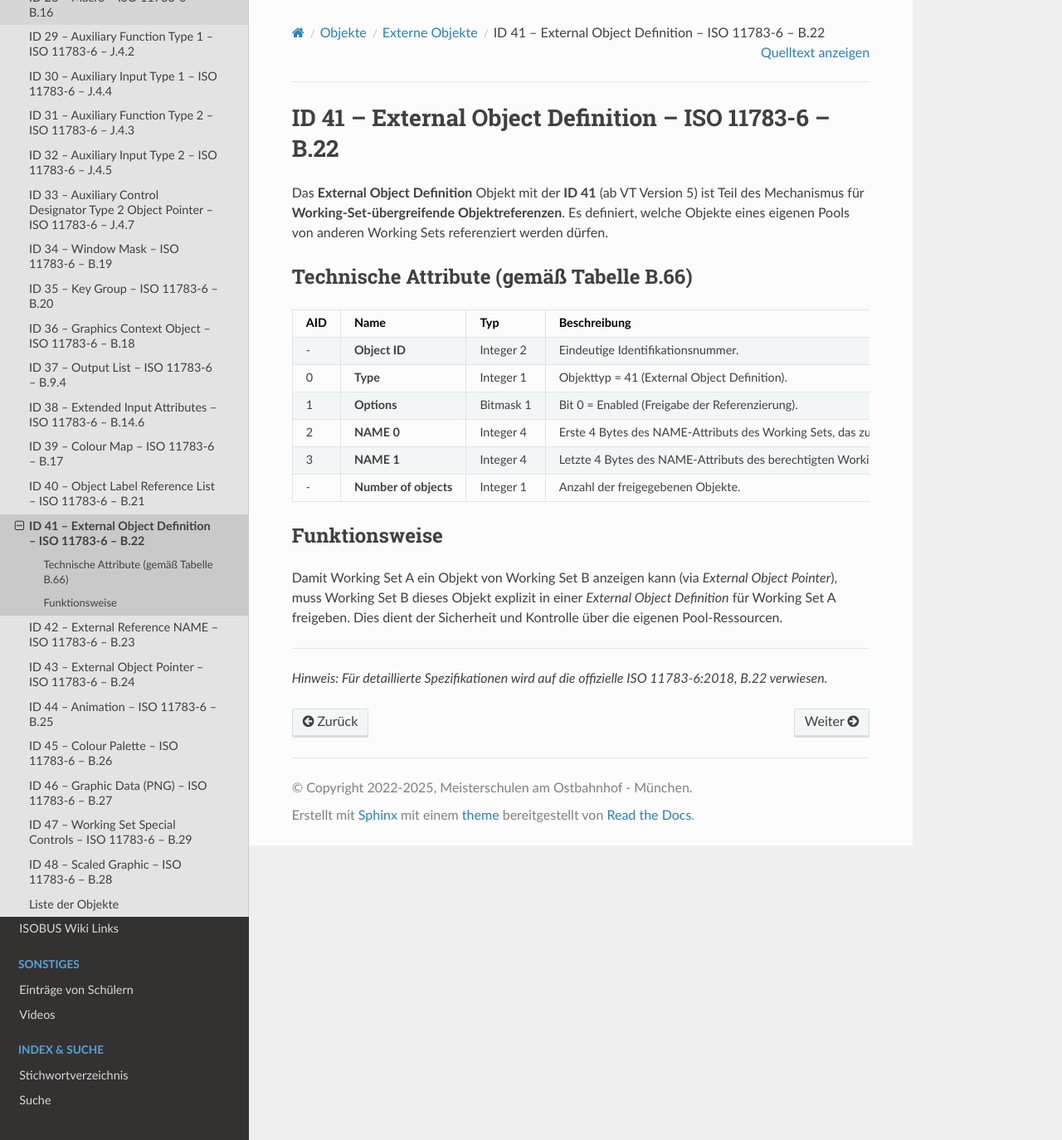
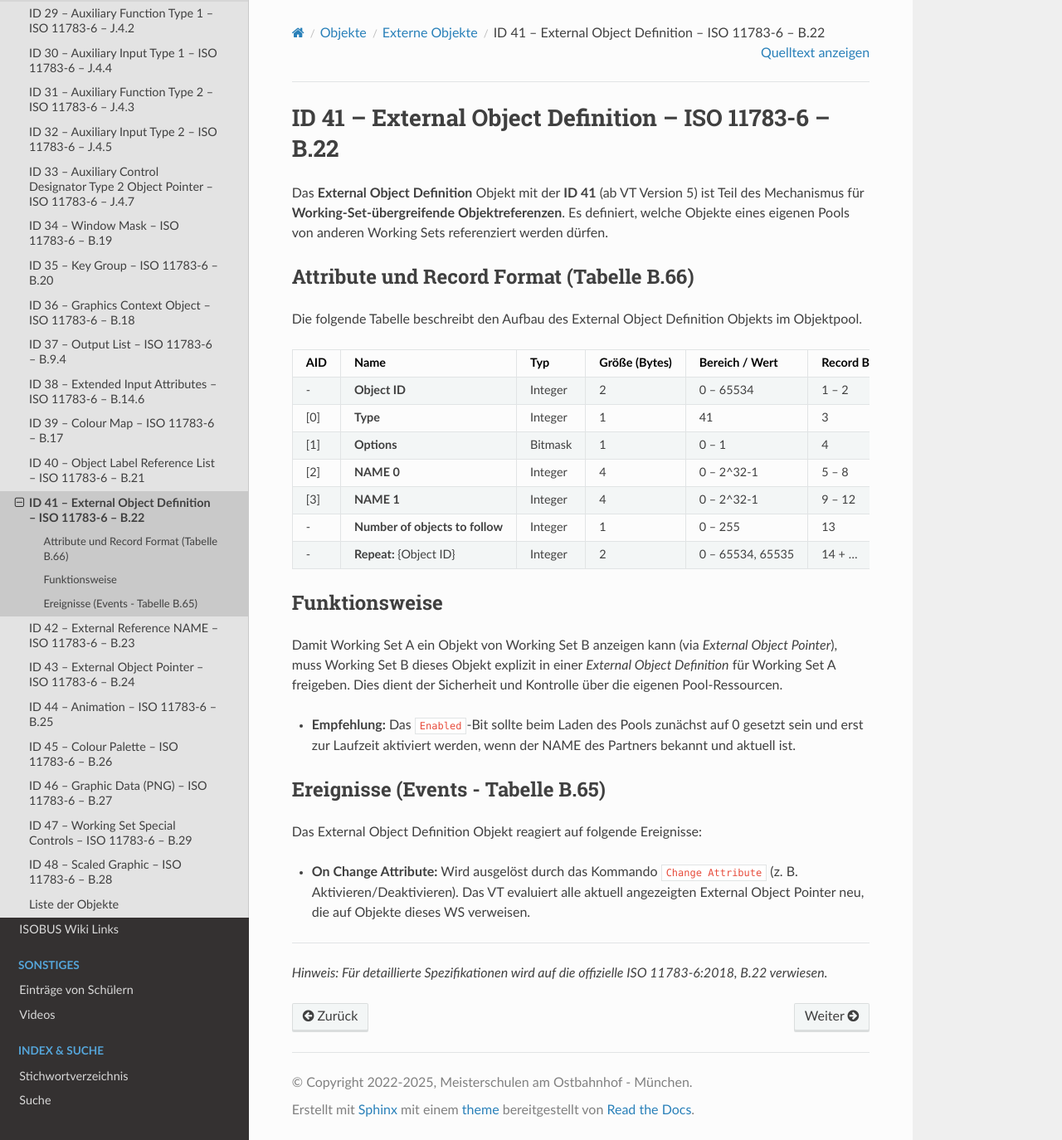
Before and after one commit to Meisterschulen-am-Ostbahnhof-Munchen/ISOBUS-VT-Objects-docs, a Sphinx documentation site: the page built from docs/isobus-objects/ID-41---External-Object-Definition---ISO-11783-6---B.22.md, in a window 1280 px wide and 1374 px high. Shown: the whole window at 83% size. Built offline with Sphinx 7.4.7 and the Read the Docs theme 3.1.0, drawn with Linux system fonts in a browser that asks for light colours.

Commit message:
docs: update External Object Definition (ID 41) with accurate attribute table and record format from ISO 11783-6 Annex B.22

```diff
--- a/docs/isobus-objects/ID-41---External-Object-Definition---ISO-11783-6---B.22.md
+++ b/docs/isobus-objects/ID-41---External-Object-Definition---ISO-11783-6---B.22.md
@@ -5,19 +5,29 @@
 
 Das **External Object Definition** Objekt mit der **ID 41** (ab VT Version 5) ist Teil des Mechanismus für **Working-Set-übergreifende Objektreferenzen**. Es definiert, welche Objekte eines eigenen Pools von anderen Working Sets referenziert werden dürfen.
 
-## Technische Attribute (gemäß Tabelle B.66)
+### Attribute und Record Format (Tabelle B.66)
 
-| AID | Name | Typ | Beschreibung |
-| :--- | :--- | :--- | :--- |
-| - | **Object ID** | Integer 2 | Eindeutige Identifikationsnummer. |
-| 0 | **Type** | Integer 1 | Objekttyp = 41 (External Object Definition). |
-| 1 | **Options** | Bitmask 1 | Bit 0 = Enabled (Freigabe der Referenzierung). |
-| 2 | **NAME 0** | Integer 4 | Erste 4 Bytes des NAME-Attributs des Working Sets, das zugreifen darf. |
-| 3 | **NAME 1** | Integer 4 | Letzte 4 Bytes des NAME-Attributs des berechtigten Working Sets. |
-| - | **Number of objects** | Integer 1 | Anzahl der freigegebenen Objekte. |
+Die folgende Tabelle beschreibt den Aufbau des External Object Definition Objekts im Objektpool.
+
+| AID | Name | Typ | Größe (Bytes) | Bereich / Wert | Record Byte | Beschreibung |
+| :--- | :--- | :--- | :--- | :--- | :--- | :--- |
+| - | **Object ID** | Integer | 2 | 0 – 65534 | 1 – 2 | Eindeutige ID im Objektpool. |
+| [0] | **Type** | Integer | 1 | 41 | 3 | Objekttyp = External Object Definition. |
+| [1] | **Options** | Bitmask | 1 | 0 – 1 | 4 | Bit 0: Enabled (1=Freigabe aktiv, 0=Deaktiviert). |
+| [2] | **NAME 0** | Integer | 4 | 0 – 2^32-1 | 5 – 8 | Byte 1–4 des NAME (ISO 11783-5) des berechtigten Working Sets. |
+| [3] | **NAME 1** | Integer | 4 | 0 – 2^32-1 | 9 – 12 | Byte 5–8 des NAME des berechtigten Working Sets. |
+| - | **Number of objects to follow** | Integer | 1 | 0 – 255 | 13 | Anzahl der freigegebenen Objekte. |
+| - | **Repeat:** {Object ID} | Integer | 2 | 0 – 65534, 65535 | 14 + ... | Objekt-ID eines Objekts aus dem eigenen Pool, das für das externe WS freigegeben wird. |
 
 ## Funktionsweise
 Damit Working Set A ein Objekt von Working Set B anzeigen kann (via *External Object Pointer*), muss Working Set B dieses Objekt explizit in einer *External Object Definition* für Working Set A freigeben. Dies dient der Sicherheit und Kontrolle über die eigenen Pool-Ressourcen.
+*   **Empfehlung:** Das `Enabled`-Bit sollte beim Laden des Pools zunächst auf 0 gesetzt sein und erst zur Laufzeit aktiviert werden, wenn der NAME des Partners bekannt und aktuell ist.
+
+## Ereignisse (Events - Tabelle B.65)
+
+Das External Object Definition Objekt reagiert auf folgende Ereignisse:
+
+*   **On Change Attribute:** Wird ausgelöst durch das Kommando `Change Attribute` (z. B. Aktivieren/Deaktivieren). Das VT evaluiert alle aktuell angezeigten External Object Pointer neu, die auf Objekte dieses WS verweisen.
 
 ----
 *Hinweis: Für detaillierte Spezifikationen wird auf die offizielle ISO 11783-6:2018, B.22 verwiesen.*
```
